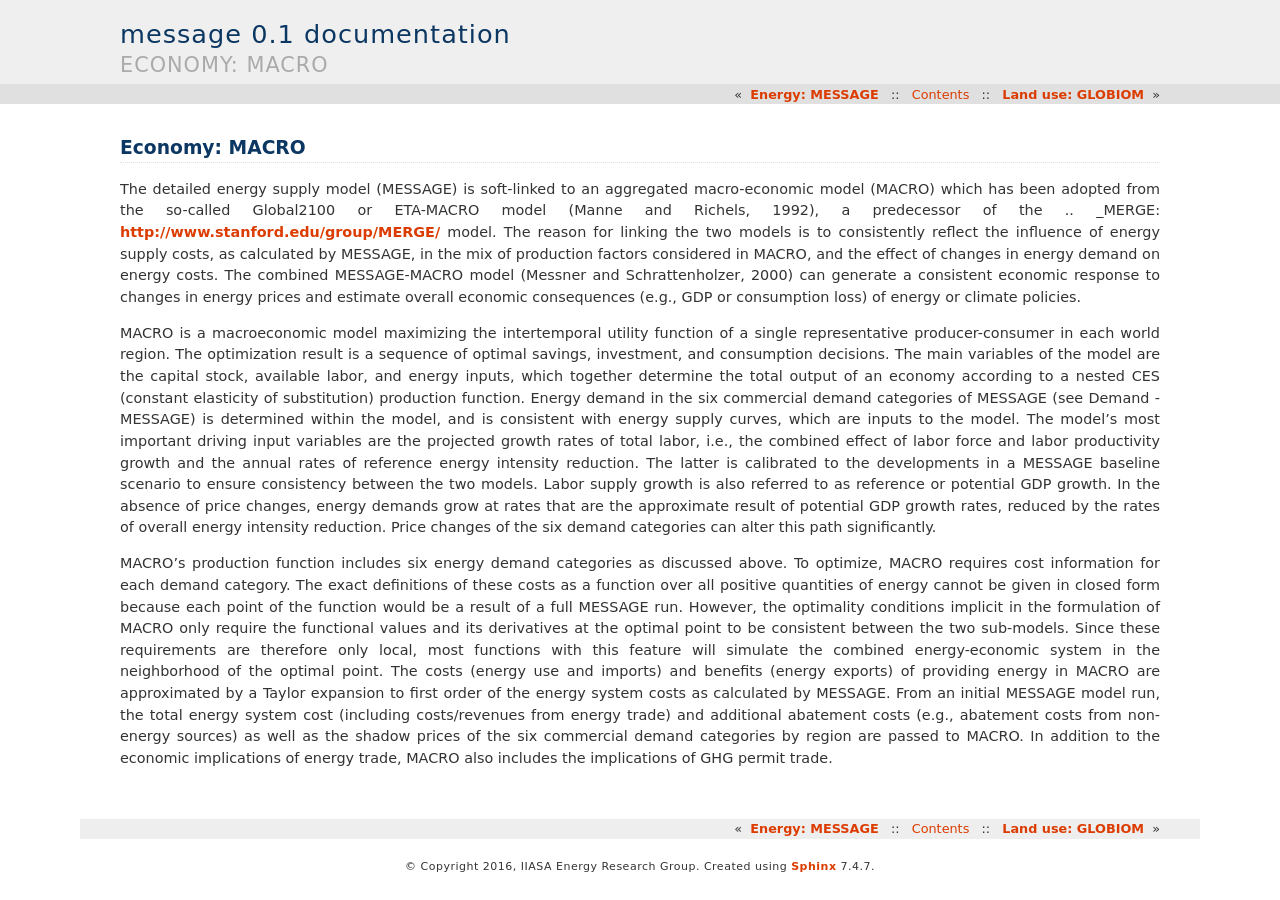
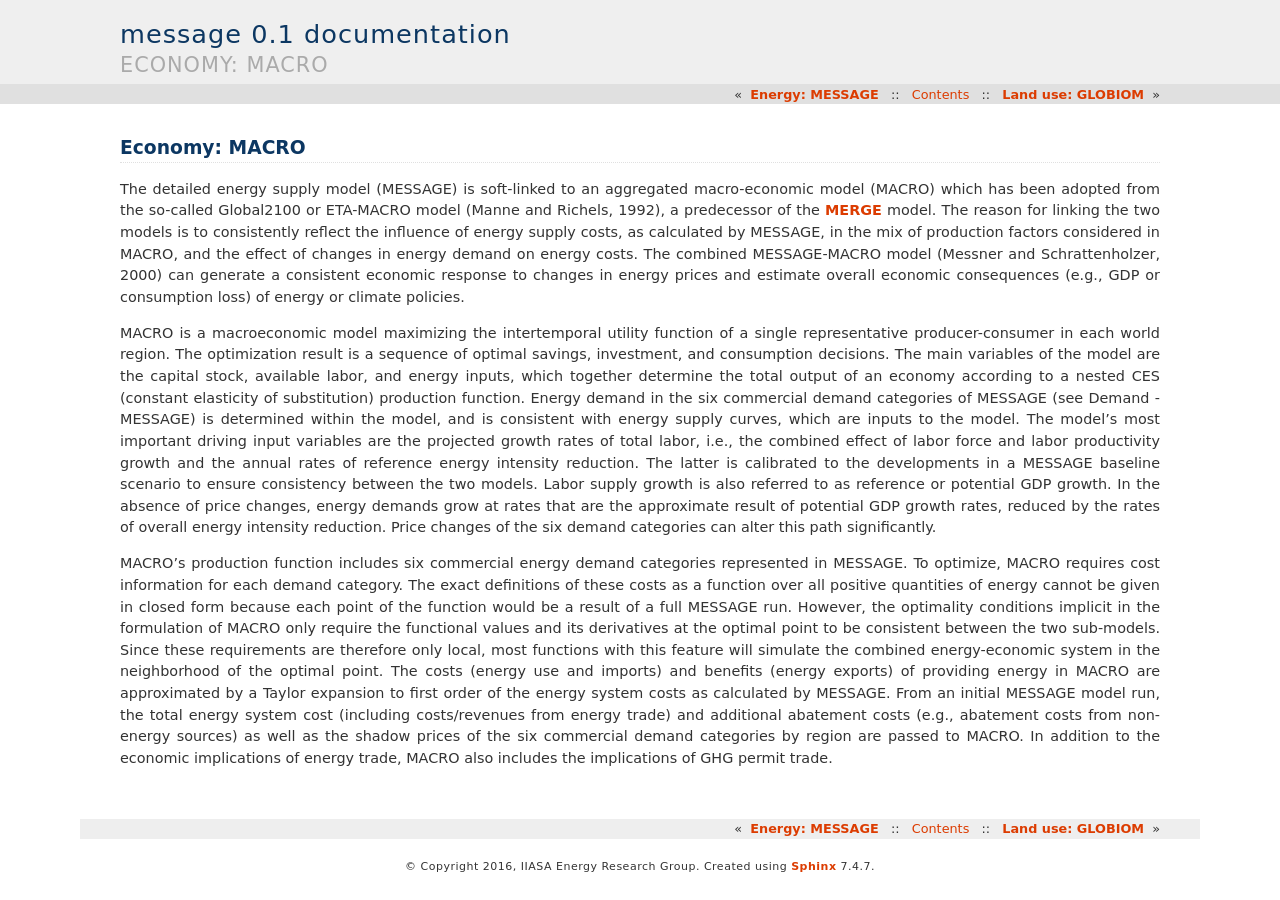
Before and after one commit to yiyi1991/message-ix-models, a Sphinx documentation site: the page built from doc/global/source/message_globiom/macro.rst, in a window 1280 px wide. Built offline with Sphinx 7.4.7, drawn with Linux system fonts in a browser that asks for light colours.

Commit message:
hyperlink to MERGE model fixed

```diff
--- a/doc/global/source/message_globiom/macro.rst
+++ b/doc/global/source/message_globiom/macro.rst
@@ -1,8 +1,8 @@
 
 Economy: MACRO
 ----
-The detailed energy supply model (MESSAGE) is soft-linked to an aggregated macro-economic model (MACRO) which has been adopted from the so-called Global2100 or ETA-MACRO model (Manne and Richels, 1992), a predecessor of the .. _MERGE: http://www.stanford.edu/group/MERGE/ model. The reason for linking the two models is to consistently reflect the influence of energy supply costs, as calculated by MESSAGE, in the mix of production factors considered in MACRO, and the effect of changes in energy demand on energy costs. The combined MESSAGE-MACRO model (Messner and Schrattenholzer, 2000) can generate a consistent  economic response to changes in energy prices and estimate overall economic consequences (e.g., GDP or consumption loss) of energy or climate policies.
+The detailed energy supply model (MESSAGE) is soft-linked to an aggregated macro-economic model (MACRO) which has been adopted from the so-called Global2100 or ETA-MACRO model (Manne and Richels, 1992), a predecessor of the `MERGE <http://www.stanford.edu/group/MERGE/>`_ model. The reason for linking the two models is to consistently reflect the influence of energy supply costs, as calculated by MESSAGE, in the mix of production factors considered in MACRO, and the effect of changes in energy demand on energy costs. The combined MESSAGE-MACRO model (Messner and Schrattenholzer, 2000) can generate a consistent  economic response to changes in energy prices and estimate overall economic consequences (e.g., GDP or consumption loss) of energy or climate policies.
 
 MACRO is a macroeconomic model maximizing the intertemporal utility function of a single representative producer-consumer in each world region. The optimization result is a sequence of optimal savings, investment, and consumption decisions. The main variables of the model are the capital stock, available labor, and energy inputs, which together determine the total output of an economy according to a nested CES (constant elasticity of substitution) production function. Energy demand in the six commercial demand categories of MESSAGE (see Demand - MESSAGE) is determined within the model, and is consistent with energy supply curves, which are inputs to the model. The model’s most important driving input variables are the projected growth rates of total labor, i.e., the combined effect of labor force and labor productivity growth and the annual rates of reference energy intensity reduction. The latter is calibrated to the developments in a MESSAGE baseline scenario to ensure consistency between the two models. Labor supply growth is also referred to as reference or potential GDP growth. In the absence of price changes, energy demands grow at rates that are the approximate result of potential GDP growth rates, reduced by the rates of overall energy intensity reduction. Price changes of the six demand categories can alter this path significantly.
 
-MACRO’s production function includes six energy demand categories as discussed above. To optimize, MACRO requires cost information for each demand category. The exact definitions of these costs as a function over all positive quantities of energy cannot be given in closed form because each point of the function would be a result of a full MESSAGE run. However, the optimality conditions implicit in the formulation of MACRO only require the functional values and its derivatives at the optimal point to be consistent between the two sub-models. Since these requirements are therefore only local, most functions with this feature will simulate the combined energy-economic system in the neighborhood of the optimal point. The costs (energy use and imports) and benefits (energy exports) of providing energy in MACRO are approximated by a Taylor expansion to first order of the energy system costs as calculated by MESSAGE. From an initial MESSAGE model run, the total energy system cost (including costs/revenues from energy trade) and additional abatement costs (e.g., abatement costs from non-energy sources) as well as the shadow prices of the six commercial demand categories by region are passed to MACRO. In addition to the economic implications of energy trade, MACRO also includes the implications of GHG permit trade.
+MACRO’s production function includes six commercial energy demand categories represented in MESSAGE. To optimize, MACRO requires cost information for each demand category. The exact definitions of these costs as a function over all positive quantities of energy cannot be given in closed form because each point of the function would be a result of a full MESSAGE run. However, the optimality conditions implicit in the formulation of MACRO only require the functional values and its derivatives at the optimal point to be consistent between the two sub-models. Since these requirements are therefore only local, most functions with this feature will simulate the combined energy-economic system in the neighborhood of the optimal point. The costs (energy use and imports) and benefits (energy exports) of providing energy in MACRO are approximated by a Taylor expansion to first order of the energy system costs as calculated by MESSAGE. From an initial MESSAGE model run, the total energy system cost (including costs/revenues from energy trade) and additional abatement costs (e.g., abatement costs from non-energy sources) as well as the shadow prices of the six commercial demand categories by region are passed to MACRO. In addition to the economic implications of energy trade, MACRO also includes the implications of GHG permit trade.
```
